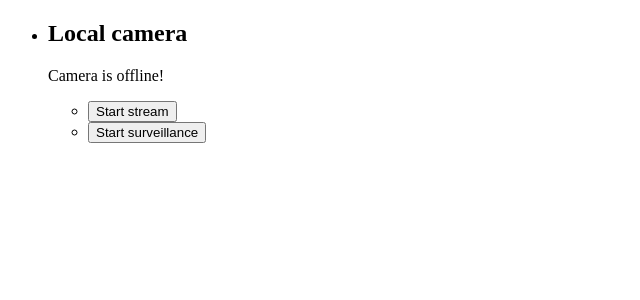
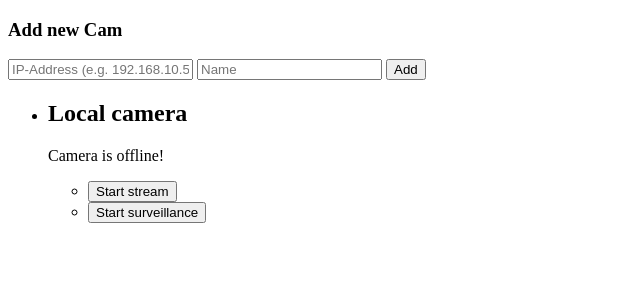
Before and after one commit to kije/PySpyX, a Django app: page / in a window 1280 px wide. Shown: the top 300 px of the page, without its empty margins (0-640 px from the left). Run offline with Django 3.2, Linux system fonts and the light colour scheme; data that the repository does not hold is empty.

Commit message:
Added ability to add & remove external cameras

```diff
--- a/PySpyX/urls.py
+++ b/PySpyX/urls.py
@@ -44,5 +44,7 @@ urlpatterns = [
 
     url(r'^(?:index)?/?$', 'pyspy.views.index', name='index'),
     url(r'^cam/local/control/', 'pyspy.views.control_local_cam', name='cam_local_control'),
-    url(r'^cam/status/', 'pyspy.views.cam_status', name='cam_status')
+    url(r'^cam/status/', 'pyspy.views.cam_status', name='cam_status'),
+    url(r'^cam/add/', 'pyspy.views.add_camera', name='add_camera'),
+    url(r'^cam/delete/', 'pyspy.views.delete_cam', name='delete_camera')
 ]
--- a/pyspy/views.py
+++ b/pyspy/views.py
@@ -1,6 +1,8 @@
 # -*- coding: utf-8 -*-
 from __future__ import unicode_literals
 
+from django.core.exceptions import ValidationError
+from django.core.validators import validate_ipv46_address
 from django.shortcuts import redirect
 from django.http import HttpResponse, HttpResponseBadRequest, JsonResponse
 from django.template import RequestContext, loader
@@ -76,3 +78,48 @@ def cam_status(request):
         'ip': cam.getIp(),
         'stream_url': cam.getStreamUrl()
     })
+
+
+def add_camera(request):
+    if "ip" in request.POST:
+        ip = request.POST["ip"]
+        name = request.POST["name"] if "name" in request.POST else None
+
+        try:
+            validate_ipv46_address(ip)
+
+            try:
+                cam = Camera.objects.get(ip=ip)
+
+                # todo message to user?
+                if name is not None:
+                    cam.name = name
+                    cam.save()
+            except Camera.DoesNotExist:
+                cam = Camera(ip=ip, name=name)
+                cam.save()
+
+            if cam:
+                return redirect('pyspy.views.index')
+        except ValidationError:
+            pass  # todo message to user
+
+    return HttpResponseBadRequest(content=b"Bad request!")
+
+
+def delete_cam(request):
+    if "cam" in request.POST:
+        id = request.POST["cam"]
+
+        try:
+            cam = Camera.objects.get(pk=id)
+
+            cam.delete()
+
+            return redirect('pyspy.views.index')
+
+        except Camera.DoesNotExist:
+            # todo message to user
+            pass
+
+    return HttpResponseBadRequest(content=b"Bad request!")
--- a/templates/pyspy/index.html
+++ b/templates/pyspy/index.html
@@ -14,12 +14,27 @@
 
         </header>
         <div class="inner-wrapper">
+            <form class="camera-add-container" action="{% url 'pyspy.views.add_camera' %}" method="post">
+                <h3>Add new Cam</h3>
+                {% csrf_token %}
+                <input
+                        type="text"
+                        name="ip"
+                        placeholder="IP-Address (e.g. 192.168.10.5)"
+                        pattern="((((^|\.)((25[0-5])|(2[0-4]\d)|(1\d\d)|([1-9]?\d))){4}$)|(((^|:)([0-9a-fA-F]{0,4})){1,8}$))"
+                        required="required"
+                        />
+                <input type="text" name="name" placeholder="Name"/>
+                <button type="submit">
+                    Add
+                </button>
+            </form>
             {% if cameras %}
                 <ul class="cam-list clearfix">
                     {% for camera in cameras %}
                         {# @type camera: cam.camera.Camera #}
 
-                        <li{% if camera.isRemote %} class="big" {% endif %}>
+                        <li{% if not camera.isRemote %} class="big" {% endif %}>
                             {% if camera.isRemote %}
                                 {% include "pyspy/camera/remote.html" %}
                             {% else %}
@@ -29,7 +44,7 @@
                     {% endfor %}
                 </ul>
             {% else %}
-                <p>No Cameras at the moment.</p>
+                <p>No Cameras</p>
             {% endif %}
         </div>
     </div>
```
Also changed, not shown: templates/pyspy/camera/remote.html (+9 -1 lines), templates/pyspy/camera/local.html (line endings or trailing spaces).
